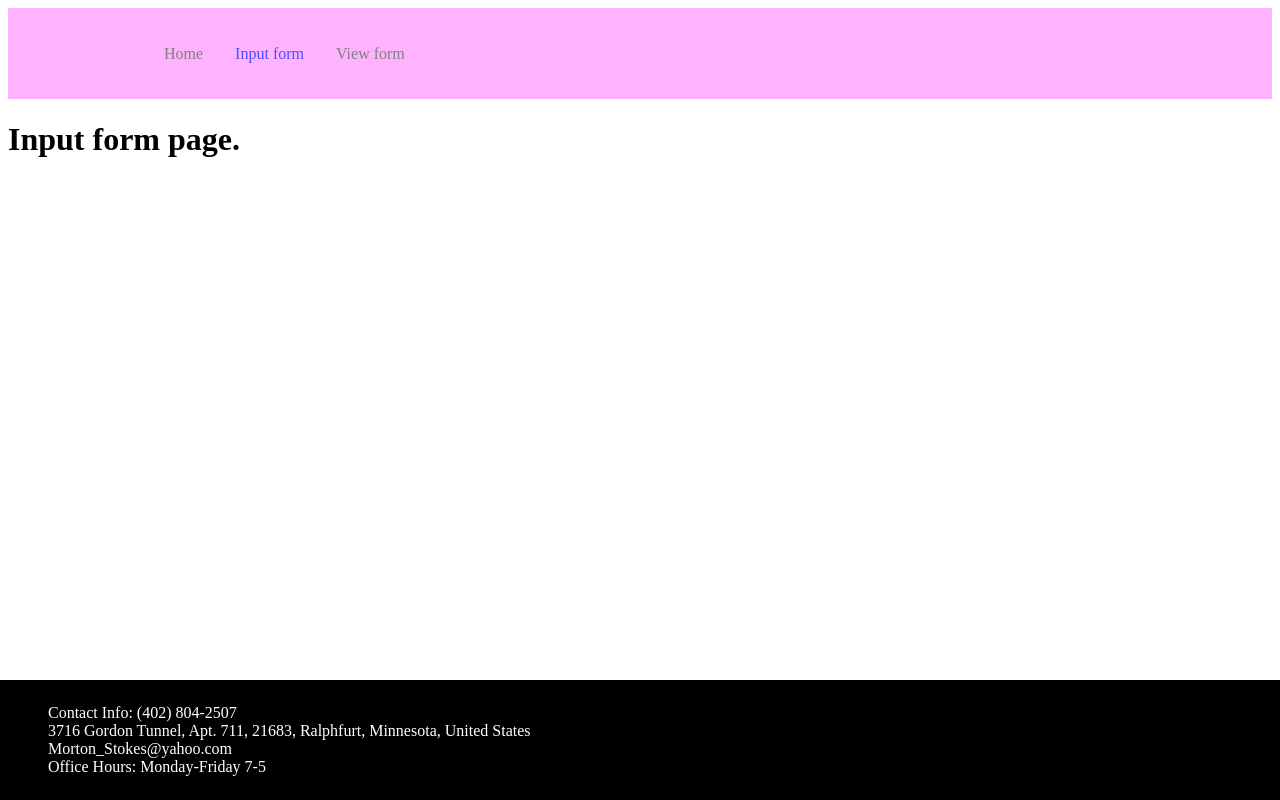
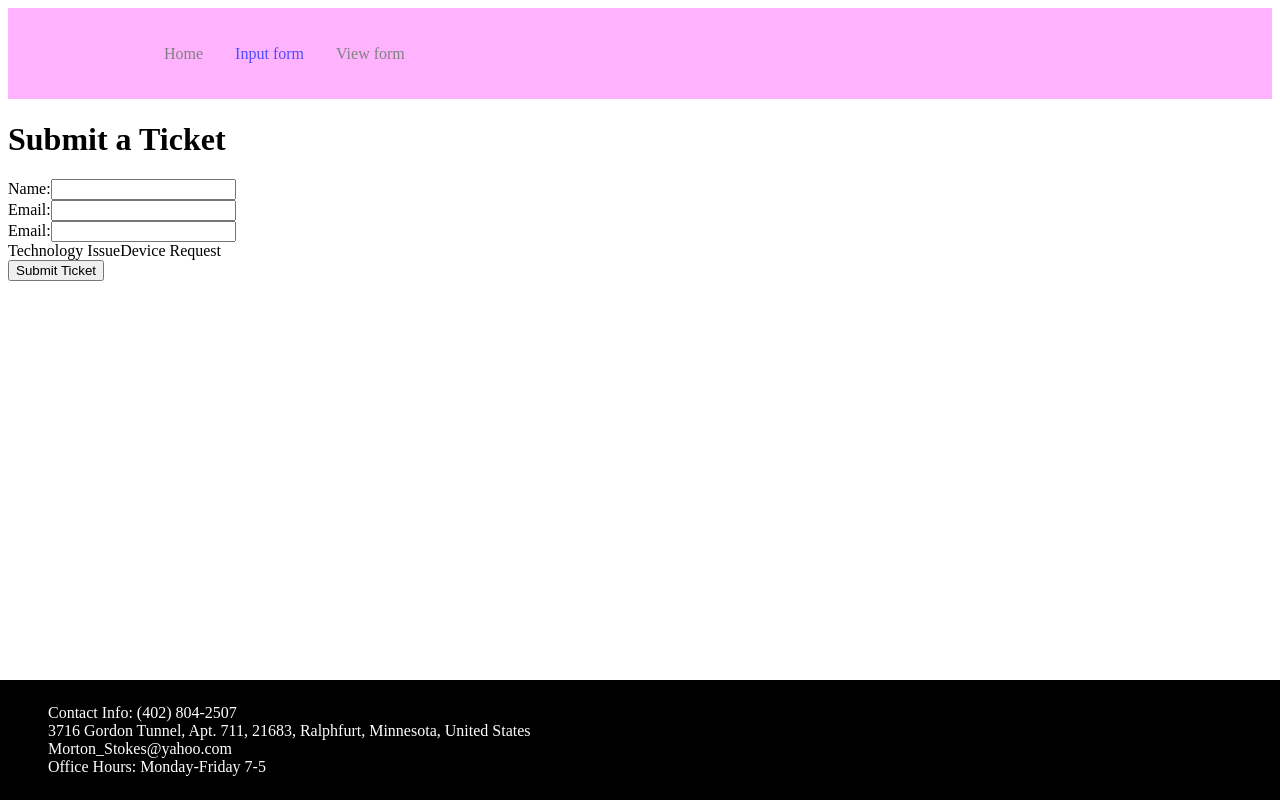
Before and after one commit to joboot/hci-program-2, a React (Create React App) app in the folder hci-program-2/: page /input_form in a window 1280 px wide. Built offline with nearby package versions, Linux system fonts and the light colour scheme.

Commit message:
Started adding to input form

```diff
--- a/hci-program-2/package.json
+++ b/hci-program-2/package.json
@@ -7,12 +7,15 @@
     "@testing-library/react": "^13.4.0",
     "@testing-library/user-event": "^13.5.0",
     "bootstrap": "^5.2.1",
+    "dom": "^0.0.3",
     "react": "^18.2.0",
     "react-bootstrap": "^2.5.0",
     "react-dom": "^18.2.0",
+    "react-router": "^6.4.1",
     "react-router-dom": "^6.4.1",
     "react-scripts": "^5.0.1",
-    "styled-components": "^5.3.5",
+    "save": "^2.9.0",
+    "styled-components": "^5.3.6",
     "web-vitals": "^2.1.4"
   },
   "scripts": {
--- a/hci-program-2/src/pages/input_form.js
+++ b/hci-program-2/src/pages/input_form.js
@@ -1,13 +1,53 @@
 import React from "react";
+import Button from 'react-bootstrap/Button';
 
 const InputForm = () => {
 return (
 	<div>
-	<h1>
-		Input form page.
-	</h1>
+		<h1>
+			Submit a Ticket
+		</h1>
+
+		<div>
+			<form>
+				<label>
+					Name:
+					<input type="text" name="name" />
+				</label>
+			</form>
+		</div>
+
+		<div>
+			<form>
+				<label>
+					Email:
+					<input type="text" name="email" />
+				</label>
+			</form>
+		</div>
+
+		<div>
+			<form>
+				<label>
+					Email:
+					<input type="text" name="email" />
+				</label>
+			</form>
+		</div>
+
+		<div class="dropdown-menu" aria-labelledby="dropdownMenuButton">
+			<a class="dropdown-item">Technology Issue</a>
+			<a class="dropdown-item">Device Request</a>
+		</div>
+		<button type="button" class="btn btn-success" href="">
+			Submit Ticket
+
+		</button>
+
 	</div>
 );
 };
 
 export default InputForm;
+
+/*<Route path='/home' element={<Home />} />*/
```
Also changed, not shown: 1 other file (tests, documents, lock files or other folders).
